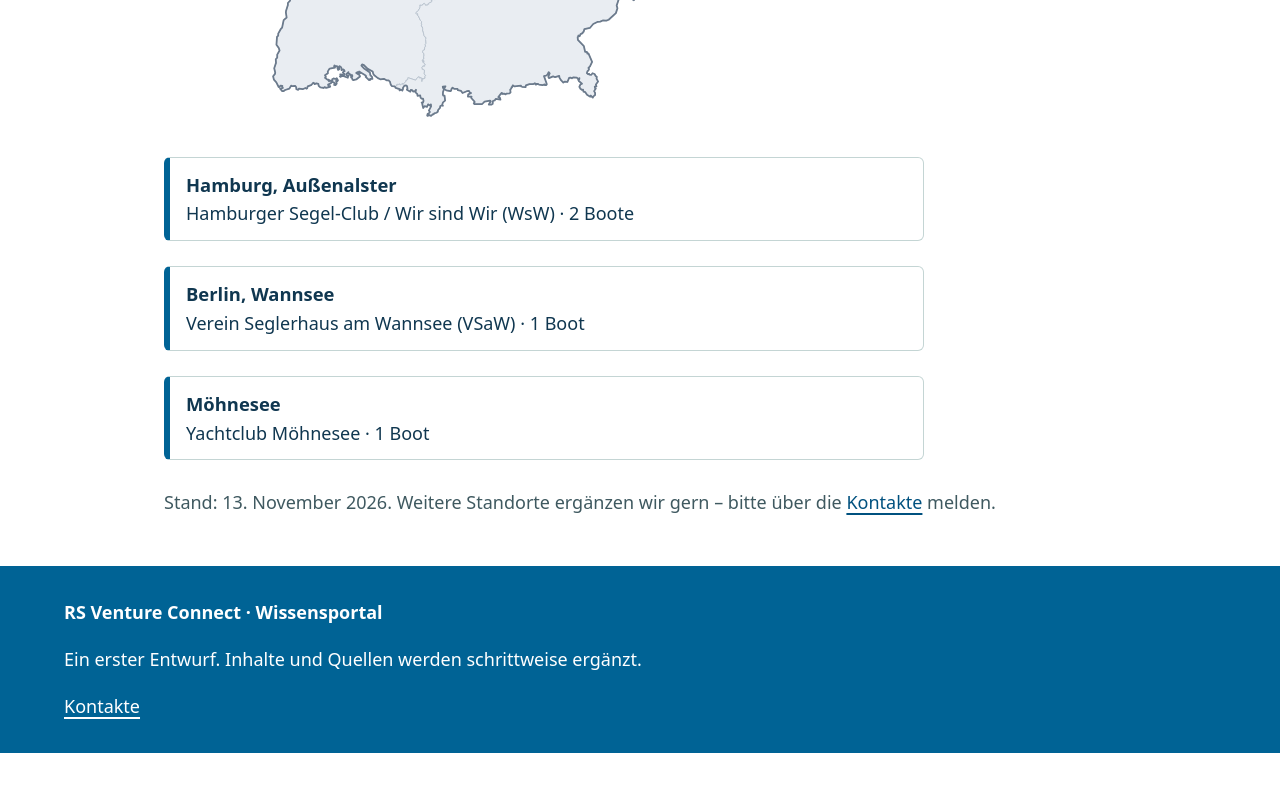
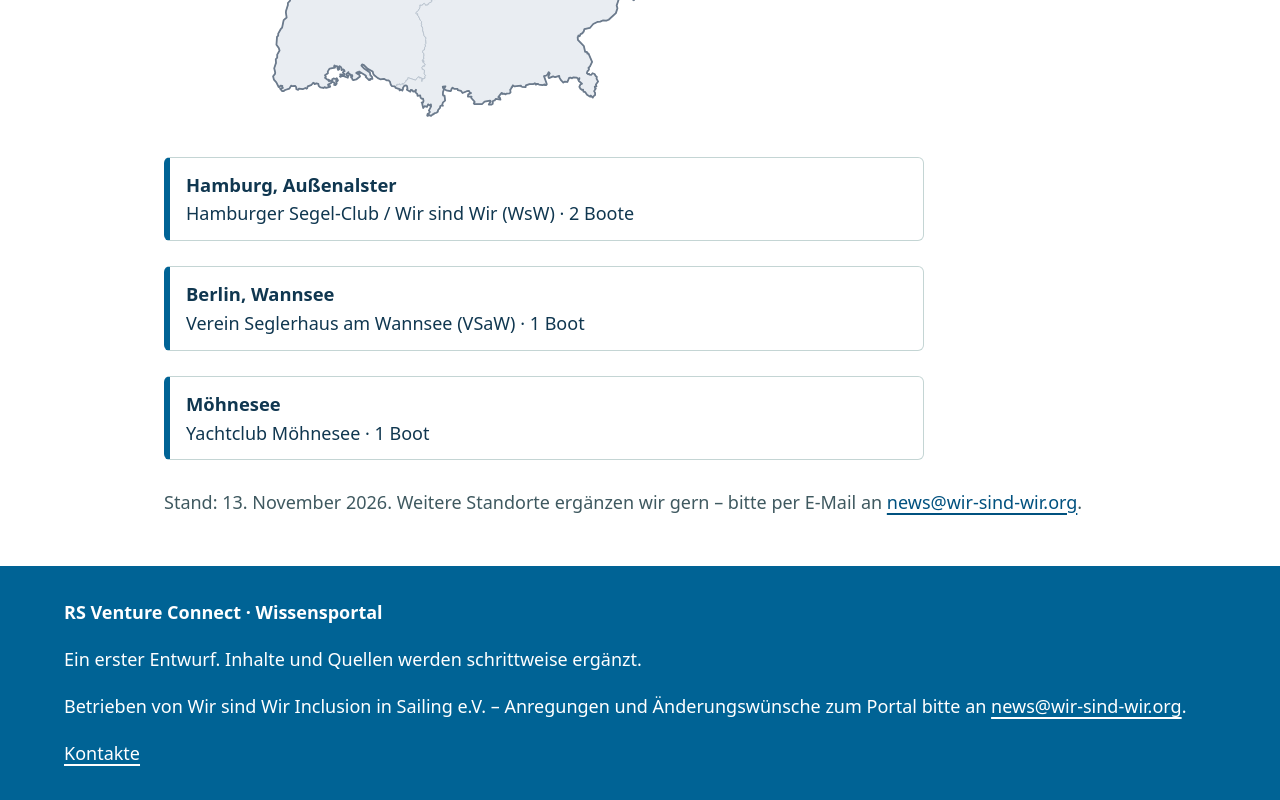
Before and after one commit to rsventureconnect/rsventureconnect.github.io, a plain HTML site: page standorte.html in a window 1280 px wide. Shown: the part 1437-2237 px from the top of the page. Before the commit the page ends 2190 px from the top, so only its background shows below. Drawn offline with Linux system fonts and the light colour scheme.

Commit message:
Rückmeldungen zum Portal an news@wir-sind-wir.org (Fußzeile aller Seiten, Standorte)
Co-Authored-By: Claude Opus 5.5 <noreply@anthropic.com>

```diff
--- a/standorte.html
+++ b/standorte.html
@@ -24,5 +24,5 @@
 <li><strong>Berlin, Wannsee</strong>Verein Seglerhaus am Wannsee (VSaW) · 1 Boot</li>
 <li><strong>Möhnesee</strong>Yachtclub Möhnesee · 1 Boot</li>
 </ul>
-<p class="muted">Stand: 13. November 2026. Weitere Standorte ergänzen wir gern – bitte über die <a href="kontakte.html">Kontakte</a> melden.</p></section></main>
-<footer><div class="wrap"><strong>RS Venture Connect · Wissensportal</strong><p>Ein erster Entwurf. Inhalte und Quellen werden schrittweise ergänzt.</p><a href="kontakte.html">Kontakte</a></div></footer></body></html>
+<p class="muted">Stand: 13. November 2026. Weitere Standorte ergänzen wir gern – bitte per E-Mail an <a href="mailto:news@wir-sind-wir.org">news@wir-sind-wir.org</a>.</p></section></main>
+<footer><div class="wrap"><strong>RS Venture Connect · Wissensportal</strong><p>Ein erster Entwurf. Inhalte und Quellen werden schrittweise ergänzt.</p><p>Betrieben von Wir sind Wir Inclusion in Sailing e.V. – Anregungen und Änderungswünsche zum Portal bitte an <a href="mailto:news@wir-sind-wir.org">news@wir-sind-wir.org</a>.</p><a href="kontakte.html">Kontakte</a></div></footer></body></html>
```
Also changed, not shown: akademie.html (+1 -1 lines), boot.html (+1 -1 lines), index.html (+1 -1 lines), klasse.html (+1 -1 lines), kontakte.html (+1 -1 lines), linksammlung.html (+1 -1 lines), news.html (+1 -1 lines), regatten.html (+1 -1 lines), wm-2027.html (+1 -1 lines).
